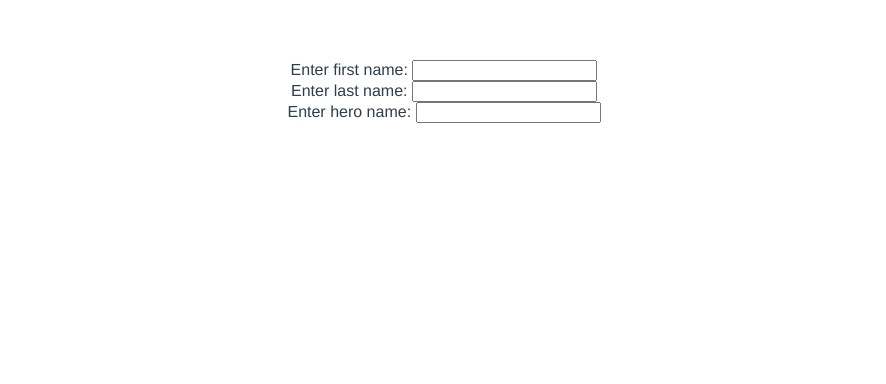
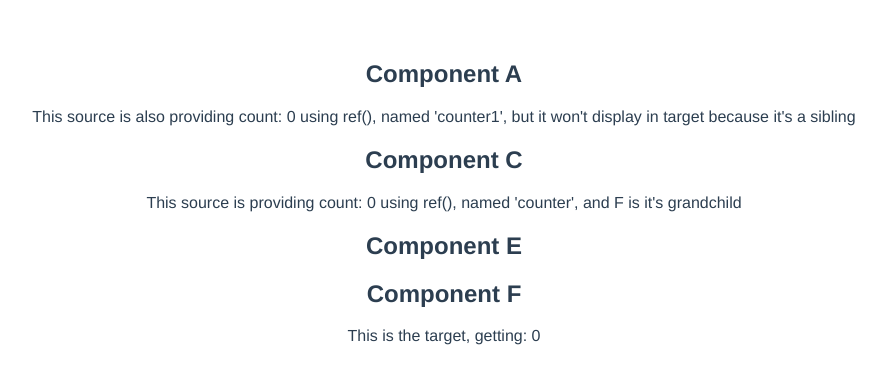
Before and after one commit to arjuaman/Vue, a Vue app in the folder cli-project/vue3-vite-proj/: page / in a window 1280 px wide. Shown: the top 384 px of the page, without its empty margins (196-1082 px from the left). Built offline with nearby package versions, Linux system fonts and the light colour scheme.

Commit message:
provide/inject variables in cAPI

```diff
--- a/cli-project/vue3-vite-proj/src/App.vue
+++ b/cli-project/vue3-vite-proj/src/App.vue
@@ -1,42 +1,18 @@
 <template>
-  <div>
-    <label for="">Enter first name: </label>
-    <input type="text" v-model="fname">
-  </div>
-  <div>
-    <label for="">Enter last name: </label>
-    <input type="text" v-model="lname">
-  </div>
-  <div>
-    <label for="">Enter hero name: </label>
-    <input type="text" v-model="options.hero">
-  </div>
+  <ComponentA />
+  <ComponentC />
 </template>
 
 <script>
-import {ref, watch, reactive, toRefs, computed} from 'vue';
+import {ref, watch, reactive, toRefs, computed, provide} from 'vue';
+import ComponentA from './components/ComponentA.vue';
+import ComponentC from './components/ComponentC.vue';
 
 export default {
   name: 'App',
-  setup(){
-    const state = reactive({
-      fname: '',
-      lname: '',
-      options: {
-        hero: ''
-      }
-    })
-
-    watch(()=> JSON.parse(JSON.stringify(state.options)),
-      function(newval, oldval){
-        console.log("New value is: ",newval);
-        console.log("Old value is: ",oldval);
-    },
-    {deep: true})
-
-    return{
-      ...toRefs(state)
-    }
+  components: {
+    ComponentA,
+    ComponentC
   }
 }
 </script>
--- /dev/null
+++ b/cli-project/vue3-vite-proj/src/components/ComponentA.vue
@@ -0,0 +1,21 @@
+<template>
+  <h2>Component A</h2>
+  <div>This source is also providing count: {{count}} using ref(), named 'counter1', but it won't display in target because it's a sibling</div>
+</template>
+
+<script>
+import {ref, provide} from 'vue';
+export default {
+  name: 'ComponentA',
+  setup(){
+    const count = ref(0);
+    provide('counter', count);
+    return{
+      count
+    }
+  }
+}
+</script>
+
+<style scoped>
+</style>
--- /dev/null
+++ b/cli-project/vue3-vite-proj/src/components/ComponentC.vue
@@ -0,0 +1,26 @@
+<template>
+  <h2>Component C</h2>
+  <div>This source is providing count: {{count}} using ref(), named 'counter', and F is it's grandchild</div>
+  <ComponentE />
+</template>
+
+<script>
+import {ref, watch, reactive, toRefs, computed, provide} from 'vue';
+import ComponentE from './ComponentE.vue'
+export default {
+  name: 'ComponentC',
+  components: {
+    ComponentE,
+  },
+  setup(){
+    const count = ref(0);
+    provide('counter', count);
+    return{
+      count
+    }
+  }
+}
+</script>
+
+<style scoped>
+</style>
--- /dev/null
+++ b/cli-project/vue3-vite-proj/src/components/ComponentE.vue
@@ -0,0 +1,17 @@
+<template>
+  <h2>Component E</h2>
+  <ComponentF />
+</template>
+
+<script>
+import ComponentF from './ComponentF.vue'
+export default {
+  name: 'ComponentE',
+  components: {
+    ComponentF,
+  },
+}
+</script>
+
+<style scoped>
+</style>
--- /dev/null
+++ b/cli-project/vue3-vite-proj/src/components/ComponentF.vue
@@ -0,0 +1,21 @@
+<template>
+  <h2>Component F</h2>
+  <div>This is the target, getting: {{data}}</div>
+</template>
+
+<script>
+import {inject} from 'vue';
+
+export default {
+  name: 'ComponentF',
+  setup(){
+    const data = inject('counter', '!Error in getting!');
+    return{
+      data
+    }
+  }
+}
+</script>
+
+<style scoped>
+</style>
```
